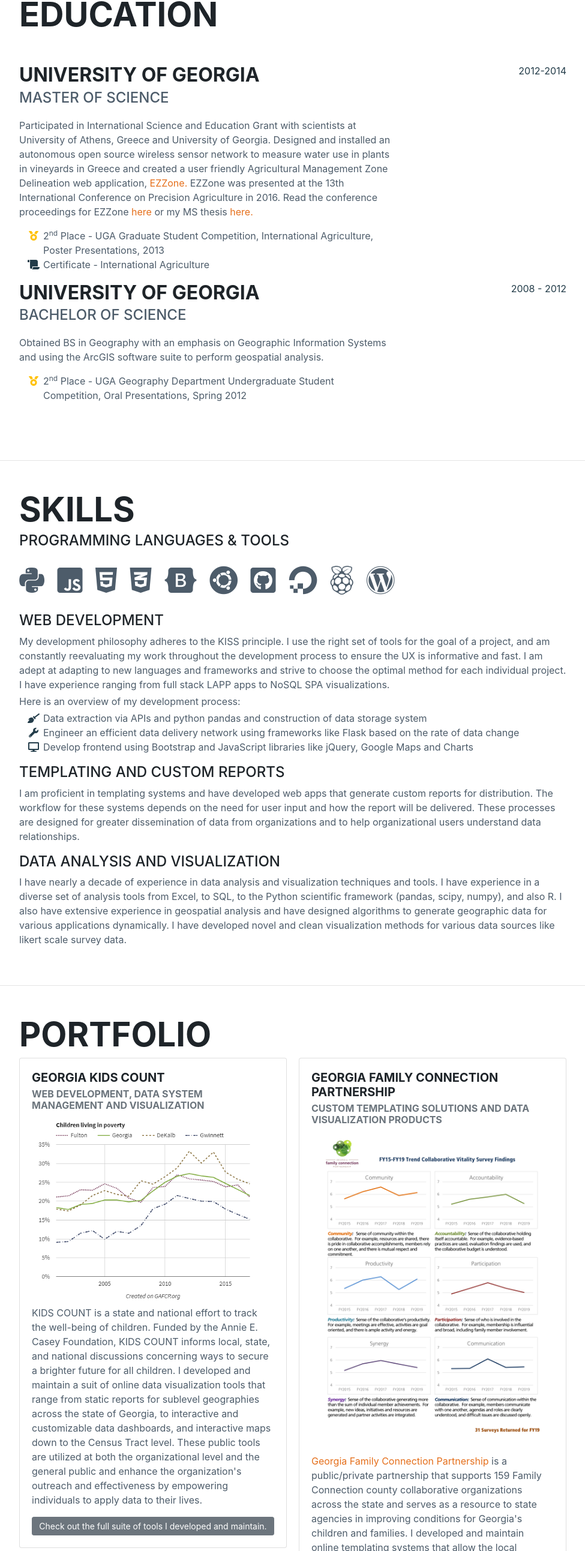
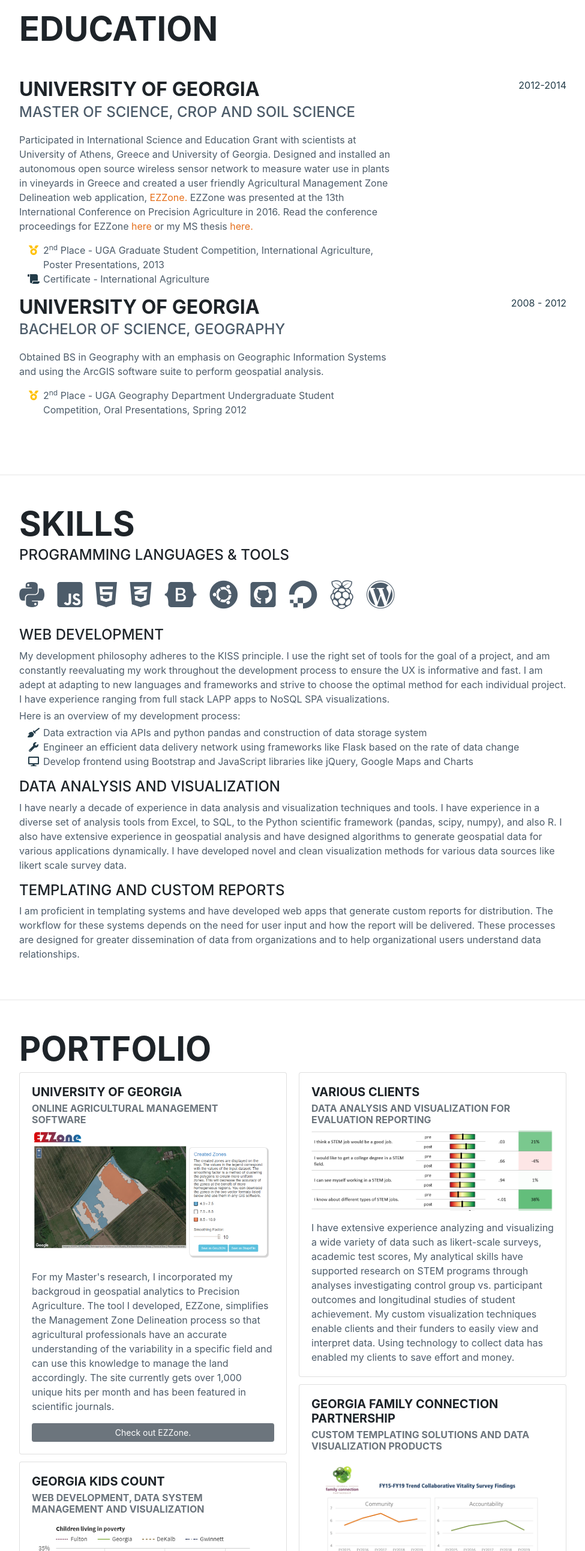
Before and after one commit to camdenl/camdenl.github.io, a plain HTML site: page index.html in a window 1280 px wide. Shown: the part 1775-4360 px from the top of the page at 60% size, without its empty margins (288-1263 px from the left). Drawn offline with nearby package versions, Linux system fonts and the light colour scheme; a web font is replaced by a local one.

Commit message:
minor edits to text

```diff
--- a/index.html
+++ b/index.html
@@ -88,7 +88,7 @@
                     <div class="resume-content">
                         <h3 class="mb-0">Owner</h3>
                         <div class="subheading mb-3">Sharpe Technology Solutions</div>
-                        <p>Data-driven analysis, static and interactive visualization solutions from a large variety of clientele including Museum of Aviation, the US Department of Defense, Georgia Family Connection Partnership, Thomas County School System, and The Governor's Office of Student Achievement. My company develops everything from custom full stack web apps for visualizing census tract, city, county, and state data to custom software for updating course rosters for a virtual classroom system.</p>
+                        <p>Data-driven analysis, static and interactive visualization solutions from a large variety of clientele including Museum of Aviation, the US Department of Defense, Georgia Family Connection Partnership, Thomas County School System, and The Governor's Office of Student Achievement. My company develops everything from custom full stack web apps for visualizing census tract, city, county, and state data to custom software for updating course rosters for a virtual classroom system. I collaborate with clients across multiple disciplines and fields to provide innovative solutions.</p>
 
                     </div>
                     <div class="resume-date text-md-right">
@@ -121,7 +121,7 @@
 
                     <div class="resume-content">
                         <h3 class="mb-0">University of Georgia</h3>
-                        <div class="subheading mb-3">Master of Science</div>
+                        <div class="subheading mb-3">Master of Science, Crop and Soil Science</div>
 
                         <p>Participated in International Science and Education Grant with scientists at University of Athens, Greece and University of Georgia. Designed and installed an autonomous open source wireless sensor network to measure water use in plants in vineyards in Greece and created a user friendly Agricultural Management Zone Delineation web application, <a href='https://ezzone.pythonanywhere.com' target="_blank">EZZone.</a> EZZone was presented at the 13th International Conference on Precision Agriculture in 2016. Read the conference proceedings for EZZone <a href="https://drive.google.com/open?id=1mDWWdieo62oGjeo17D6-vv7-fVY16PtD" target="_blank">here</a> or my MS thesis <a href='https://drive.google.com/file/d/0B9y9JaWUmkmLTHRNNERTT08xbjQ/view'>here.</a></p>
                         <ul class="fa-ul mb-3">
@@ -141,7 +141,7 @@
 
                     <div class="resume-content">
                         <h3 class="mb-0">University of Georgia</h3>
-                        <div class="subheading mb-3">Bachelor of Science</div>
+                        <div class="subheading mb-3">Bachelor of Science, Geography</div>
 
                         <p>Obtained BS in Geography with an emphasis on Geographic Information Systems and using the ArcGIS software suite to perform geospatial analysis.</p>
                         <ul class="fa-ul mb-0">
@@ -211,10 +211,11 @@
                     <li>
                         <i class="fa-li fa fa-desktop text-primary"></i>Develop frontend using Bootstrap and JavaScript libraries like jQuery, Google Maps and Charts</li>
                 </ul>
+                <h3 class="subheading mt-3">Data Analysis and Visualization</h3>
+                <p class="mt-0">I have nearly a decade of experience in data analysis and visualization techniques and tools. I have experience in a diverse set of analysis tools from Excel, to SQL, to the Python scientific framework (pandas, scipy, numpy), and also R. I also have extensive experience in geospatial analysis and have designed algorithms to generate geospatial data for various applications dynamically. I have developed novel and clean visualization methods for various data sources like likert scale survey data.</p>
                 <h3 class="subheading mt-3">Templating and Custom Reports</h3>
                 <p class="mt-0">I am proficient in templating systems and have developed web apps that generate custom reports for distribution. The workflow for these systems depends on the need for user input and how the report will be delivered. These processes are designed for greater dissemination of data from organizations and to help organizational users understand data relationships.</p>
-                <h3 class="subheading mt-3">Data Analysis and Visualization</h3>
-                <p class="mt-0">I have nearly a decade of experience in data analysis and visualization techniques and tools. I have experience in a diverse set of analysis tools from Excel, to SQL, to the Python scientific framework (pandas, scipy, numpy), and also R. I also have extensive experience in geospatial analysis and have designed algorithms to generate geographic data for various applications dynamically. I have developed novel and clean visualization methods for various data sources like likert scale survey data.</p>
+
             </div>
         </section>
 
@@ -224,6 +225,16 @@
             <div class="w-100">
                 <h2 class="mb-1">Portfolio</h2>
                 <div class="card-columns">
+                    <div class="card">
+                        <div class="card-body">
+                            <h5 class="card-title">University of Georgia</h5>
+                            <h6 class="card-subtitle mb-2 text-muted">Online agricultural management software</h6>
+                            <div class="text-center p-0">
+                                <img class="card-img" id="ezzone-img" src="img/ezzone.PNG"></div>
+                            <p class="card-text mt-3">For my Master's research, I incorporated my backgroud in geospatial analytics to Precision Agriculture. The tool I developed, EZZone, simplifies the Management Zone Delineation process so that agricultural professionals have an accurate understanding of the variability in a specific field and can use this knowledge to manage the land accordingly. The site currently gets over 1,000 unique hits per month and has been featured in scientific journals.</p>
+                            <a class="btn btn-secondary btn-block btn-sm" href="https://ezzone.pythonanywhere.com/" target="_blank">Check out EZZone.</a>
+                        </div>
+                    </div>
                     <div class="card">
                         <div class="card-body">
                             <h5 class="card-title">Georgia KIDS COUNT</h5>
@@ -266,16 +277,7 @@
 
                         </div>
                     </div>
-                    <div class="card">
-                        <div class="card-body">
-                            <h5 class="card-title">University of Georgia</h5>
-                            <h6 class="card-subtitle mb-2 text-muted">Online agricultural management software</h6>
-                            <div class="text-center p-0">
-                                <img class="card-img" id="ezzone-img" src="img/ezzone.PNG"></div>
-                            <p class="card-text mt-3">For my Master's research, I incorporated my backgroud in geospatial analytics to Precision Agriculture. The tool I developed, EZZone, simplifies the Management Zone Delineation process so that agricultural professionals have an accurate understanding of the variability in a specific field and can use this knowledge to manage the land accordingly. The site currently gets over 1,000 unique hits per month and has been featured in scientific journals.</p>
-                            <a class="btn btn-secondary btn-block btn-sm" href="https://ezzone.pythonanywhere.com/" target="_blank">Check out EZZone.</a>
-                        </div>
-                    </div>
+
                 </div>
             </div>
         </section>
```
